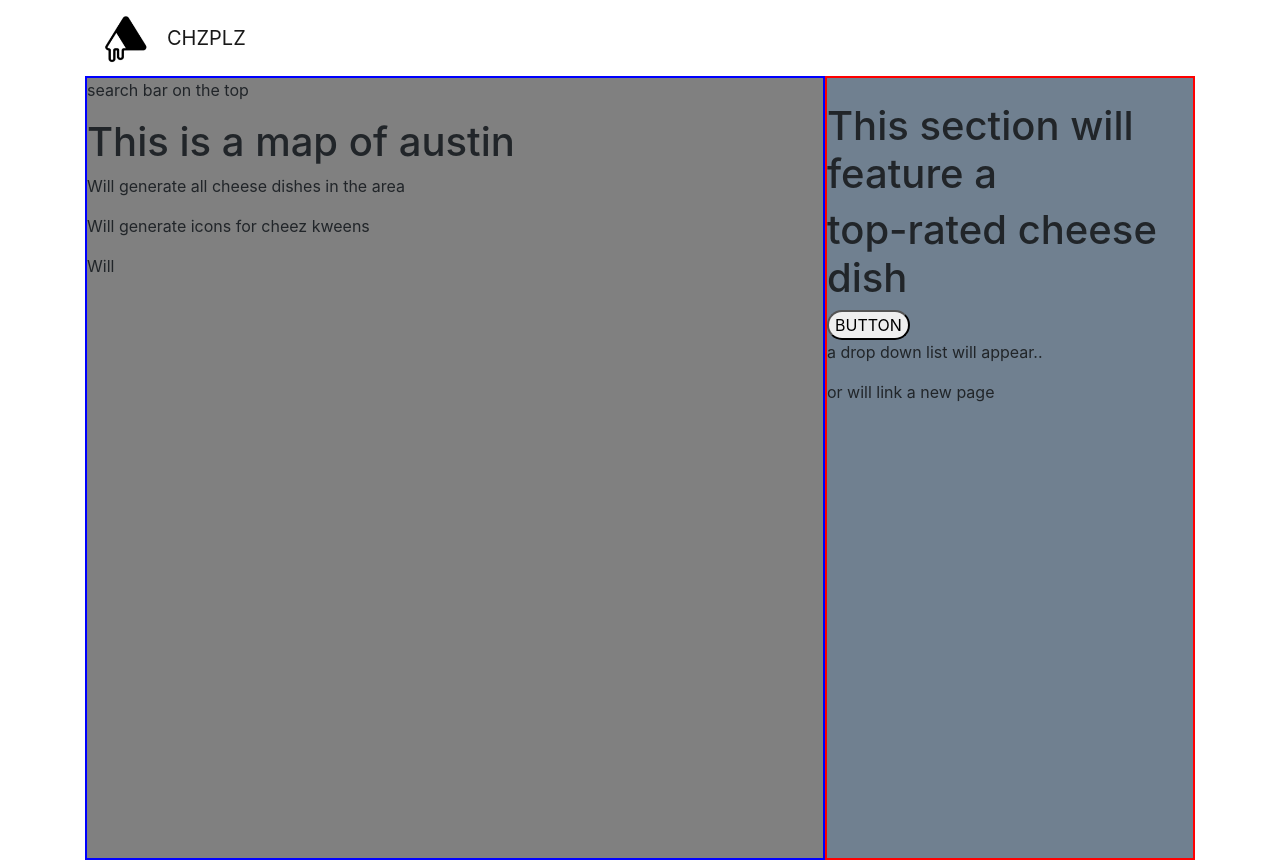
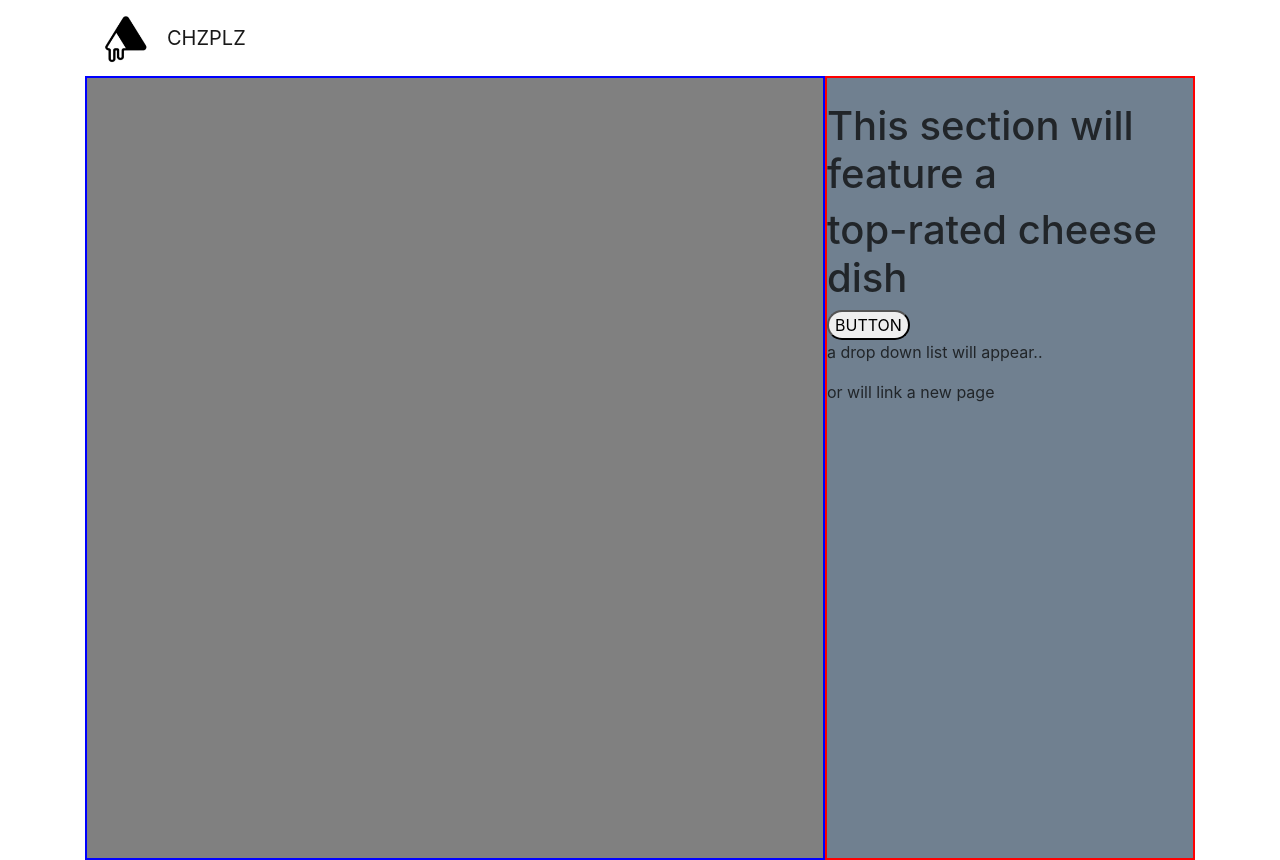
Before and after one commit to MTSnowden/queso, a React (Create React App) app: page / in a window 1280 px wide. Built offline with nearby package versions, Linux system fonts and the light colour scheme.

Commit message:
working on map component

```diff
--- a/package.json
+++ b/package.json
@@ -7,6 +7,7 @@
     "google-maps-react": "^2.0.2",
     "react": "^16.8.6",
     "react-dom": "^16.8.6",
+    "react-google-maps": "^9.4.5",
     "react-router-dom": "^5.0.1",
     "react-scripts": "3.0.1"
   },
--- a/src/components/LeftComponent/LeftComponent.js
+++ b/src/components/LeftComponent/LeftComponent.js
@@ -1,17 +1,13 @@
 import React from 'react'
 import './LeftComponent.css'
+import { GoogleMap } from 'react-google-maps'
 // import { GoogleApiWrapper } from 'google-maps-react';
 
 
 const LeftComponent = () => (
   <div className="LeftComponent">
     <div className="left-flex">
-    <p>search bar on the top</p>
-      <h1>This is a map of austin </h1>
 
-      <p>Will generate all cheese dishes in the area</p>
-      <p>Will generate icons for cheez kweens</p>
-      <p>Will </p>
     </div>
   </div>
 
```
Also changed, not shown: 2 other files (tests, documents, lock files or other folders).
